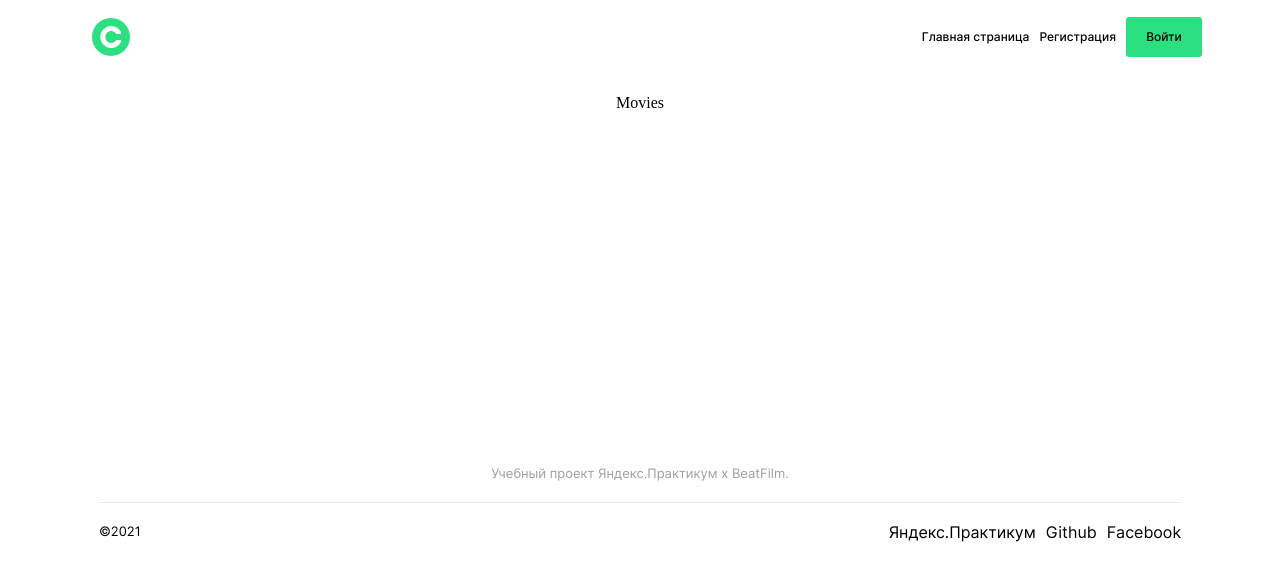
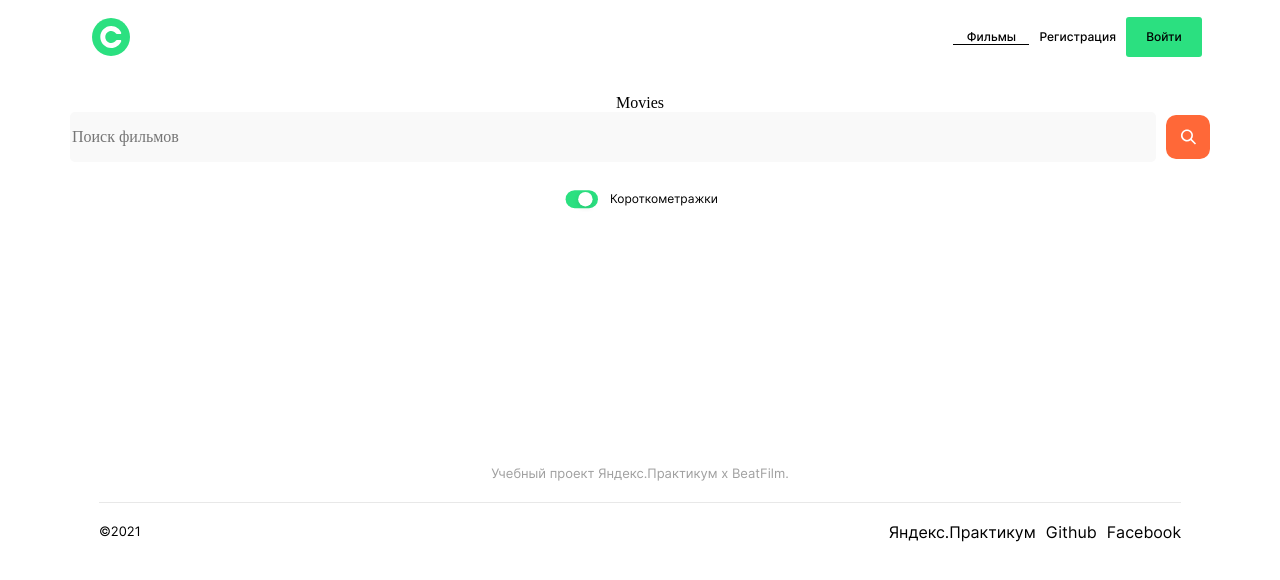
Before and after one commit to interind/movies-explorer-frontend, a React (Create React App) app: page /movies in a window 1280 px wide. Shown: the top 580 px of the page. Built offline with nearby package versions, Linux system fonts and the light colour scheme.

Commit message:
Form + Search

```diff
--- a/src/components/Button/Button.js
+++ b/src/components/Button/Button.js
@@ -21,7 +21,7 @@ Button.propTypes = {
   title: PropTypes.string.isRequired,
   type: PropTypes.string.isRequired,
   children: PropTypes.string,
-  onChange: PropTypes.func.isRequired,
+  onChange: PropTypes.func,
 };
 
 export default Button;
--- a/src/components/FilterCheckbox/FilterCheckbox.css
+++ b/src/components/FilterCheckbox/FilterCheckbox.css
@@ -0,0 +1,43 @@
+.FilterCheckbox[type='checkbox'] {
+  -webkit-appearance: none;
+     -moz-appearance: none;
+          appearance: none;
+  position: absolute;
+  width: 1px;
+  height: 1px;
+  overflow: hidden;
+  clip: rect(0 0 0 0);
+}
+
+.FilterCheckbox {
+  opacity: 1;
+}
+
+.FilterCheckbox:hover {
+  opacity: .3;
+}
+
+.FilterCheckbox[id='span'] {
+  overflow: visible;
+  width: 36px;
+  height: 22px;
+  opacity: 1;
+  background-image: url('../../images/search/tumb/smalltumbOK.svg');
+  background-color: initial;
+  background-repeat: no-repeat;
+  background-size: cover;
+  background-position: center;
+}
+
+.FilterCheckbox[type='checkbox']:checked + .FilterCheckbox[id='span'] {
+  background-image: url('../../images/search/tumb/smalltumbOFF.svg');
+  border: none;
+}
+
+.FilterCheckbox-text {
+  font-family: 'Inter', Arial, Helvetica, sans-serif;
+  font-size: 12px;
+  line-height: 1.5;
+  font-weight: 400;
+  margin-left: 12px;
+}
--- a/src/components/FilterCheckbox/FilterCheckbox.js
+++ b/src/components/FilterCheckbox/FilterCheckbox.js
@@ -0,0 +1,40 @@
+import React from 'react';
+import PropTypes from 'prop-types';
+import Input from '../Input/Input';
+import './FilterCheckbox.css';
+
+function FilterCheckbox({
+  classLabel = '',
+  onInput,
+  onChange,
+  children,
+}) {
+  return (
+    <React.Fragment>
+      <label className={classLabel}>
+      <Input
+          className='FilterCheckbox'
+          type='checkbox'
+          name='checkbox'
+          onChange={onChange}
+          onInput={onInput}/>
+        <span id='span' className='FilterCheckbox'></span>
+        <span className='FilterCheckbox-text'>{children}</span>
+      </label>
+    </React.Fragment>
+  );
+}
+
+FilterCheckbox.propTypes = {
+  value: PropTypes.any,
+  onInput: PropTypes.func,
+  onChange: PropTypes.func,
+  classLabel: PropTypes.string,
+  classCheck: PropTypes.string,
+  idSpan: PropTypes.string,
+  name: PropTypes.string,
+  children: PropTypes.string,
+
+};
+
+export default FilterCheckbox;
--- a/src/components/Form/Form.js
+++ b/src/components/Form/Form.js
@@ -4,7 +4,7 @@ import './Form.css';
 
 function Form({
   nameFrom,
-  className,
+  className = '',
   onSubmit,
   children,
 }) {
@@ -18,7 +18,7 @@ function Form({
 Form.propTypes = {
   className: PropTypes.string.isRequired,
   nameFrom: PropTypes.string.isRequired,
-  children: PropTypes.string.isRequired,
+  children: PropTypes.array.isRequired,
   onSubmit: PropTypes.func.isRequired,
 };
 
--- a/src/components/Header/Header.js
+++ b/src/components/Header/Header.js
@@ -10,12 +10,19 @@ import './Header.css';
 function Header() {
   const history = useHistory();
   const [status, setStatus] = React.useState(false);
+  const page = {
+    path: '/',
+    text: 'Главная страница',
+    active: '',
+    title: 'Перейти на главную страницу',
+    type: 'local',
+  };
   const dataLinks = [
     {
-      path: '/',
-      text: 'Главная страница',
+      path: '/movies',
+      text: 'Фильмы',
       active: '',
-      title: 'Перейти на главную страницу',
+      title: 'Перейти на страницу поиска фильмов',
       type: 'local',
     },
     {
@@ -49,7 +56,7 @@ function Header() {
   return (
     <header className='Header'>
       <div className='Header__container'>
-        <Logo />
+        <Logo element={page}/>
          <Button
           title={'Открыть'}
           type={'button'}
@@ -68,7 +75,7 @@ function Header() {
           onChange={toggleNavbar}
           />
         <Navigation place={popup.place}>
-          <NavTab links={dataLinks} place={popup.place}/>
+          <NavTab links={[page, ...dataLinks]} place={popup.place}/>
           <Button
             title={'Профиль'}
             type={'button'}
--- a/src/components/Input/Input.css
+++ b/src/components/Input/Input.css
@@ -0,0 +1,13 @@
+.Input {
+  box-sizing: border-box;
+  border: 0;
+  width: 100%;
+  font-family: inherit;
+  font-size: inherit;
+  padding: 10px 5px;
+  border-bottom: 1px solid rgba(0, 0, 0, 0.2);
+}
+
+.Input:focus {
+  outline: 1px solid rgba(238, 12, 12, 0.7);
+}
--- a/src/components/Input/Input.js
+++ b/src/components/Input/Input.js
@@ -6,25 +6,22 @@ function Input({
   name,
   type,
   value,
-  children,
-  className,
+  className = '',
   placeholder,
   onInput,
   onChange,
 }) {
   return (
-    <label>
     <input
       className={className}
       name={name}
+      id={`input-${name}`}
       type={type}
       onChange={onChange}
       onInput={onInput}
       placeholder={placeholder}
       value={value}
-        />
-      {children}
-    </label>
+    ></input>
   );
 }
 
@@ -34,9 +31,8 @@ Input.propTypes = {
   placeholder: PropTypes.string,
   name: PropTypes.string.isRequired,
   type: PropTypes.string.isRequired,
-  onChange: PropTypes.func.isRequired,
-  children: PropTypes.string.isRequired,
-  className: PropTypes.string.isRequired,
+  onChange: PropTypes.func,
+  className: PropTypes.string,
 
 };
 
--- a/src/components/Logo/Logo.css
+++ b/src/components/Logo/Logo.css
@@ -8,6 +8,11 @@
   background-size: cover;
 }
 
+.Logo:hover {
+  opacity: .5;
+  cursor: pointer;
+}
+
 @media screen and (max-width: 800px) {
   .Logo {
     margin-left: 30px;
--- a/src/components/Logo/Logo.js
+++ b/src/components/Logo/Logo.js
@@ -1,10 +1,20 @@
 import React from 'react';
+import PropTypes from 'prop-types';
+import { useHistory } from 'react-router-dom';
 import './Logo.css';
 
-function Logo() {
+function Logo({ element }) {
+  const history = useHistory();
+  const pushPageStart = () => {
+    history.push(element.path);
+  };
   return (
-    <div className='Logo'/>
+    <div className='Logo' onClick={pushPageStart} title={element.title}/>
   );
 }
 
+Logo.propTypes = {
+  element: PropTypes.object,
+};
+
 export default Logo;
--- a/src/components/Movies/Movies.js
+++ b/src/components/Movies/Movies.js
@@ -1,9 +1,13 @@
 import React from 'react';
+import SearchForm from '../SearchForm/SearchForm';
 import './Movies.css';
 
 function Movies() {
   return (
-    <div>Movies</div>
+    <React.Fragment>
+      <div>Movies</div>
+      <SearchForm />
+    </React.Fragment>
   );
 }
 
--- a/src/components/SearchForm/SearchForm.css
+++ b/src/components/SearchForm/SearchForm.css
@@ -0,0 +1,70 @@
+.SearchForm {
+  display: flex;
+  justify-content: center;
+  max-width: 1280px;
+  align-self: stretch;
+}
+.SearchForm-container {
+  display: grid;
+  grid-template-columns: 1fr 1fr 1fr 54px;
+  grid-template-rows: 1fr 28px auto;
+  align-items: center;
+  max-width: 1140px;
+  width: 100%;
+  background-color: #fff;
+}
+
+.SearchForm__button-search {
+  grid-column: 4/5;
+  grid-row: 1;
+  width: 44px;
+  height: 44px;
+  margin-left: 10px;
+  background-color: transparent;
+  box-sizing: border-box;
+  border-radius: 10px;
+  border: none;
+  outline: none;
+  background-image: url('../../images/search/search.svg');
+  background-position: center;
+  background-repeat: no-repeat;
+}
+.SearchForm__button-search:hover {
+  opacity: .5;
+  cursor: pointer;
+}
+
+.SearchForm-input {
+  grid-column: 1/4;
+  grid-row: 1;
+  min-height: 50px;
+  background-color: #F9F9F9;
+  border-radius: 5px;
+  border: none;
+  margin-right: auto;
+  box-sizing: border-box;
+  width: 100%;
+  font-family: inherit;
+  font-size: inherit;
+  border: none;
+  outline: none;
+}
+.SearchForm-input:focus {
+  background: linear-gradient(100deg, #fff, #ff6738cb, #fff);
+}
+.SearchForm-label {
+  display: flex;
+  justify-content: center;
+  width: 200px;
+  margin-right: 54px;
+}
+
+.SearchForm-Check {
+  position: relative;
+  grid-column: 2/3;
+  grid-row: 3;
+  display: flex;
+  justify-content: flex-end;
+  align-items: flex-start;
+  align-self: flex-start;
+}
--- a/src/components/SearchForm/SearchForm.js
+++ b/src/components/SearchForm/SearchForm.js
@@ -0,0 +1,25 @@
+import React from 'react';
+import Form from '../Form/Form';
+import Input from '../Input/Input';
+import Button from '../Button/Button';
+import FilterCheckbox from '../FilterCheckbox/FilterCheckbox';
+import './SearchForm.css';
+
+function SearchForm() {
+  return (
+    <section className="SearchForm">
+      <Form className='SearchForm-container' nameFrom='searchForm' onSubmit={(evt) => {
+        evt.preventDefault();
+        return console.dir(evt.target);
+      }}>
+        <Input className={'SearchForm-input'} name='search' type='text' placeholder='Поиск фильмов' />
+        <Button className='SearchForm__button-search' type='submit' title='Поиск' />
+        <div className='SearchForm-Check'>
+          <FilterCheckbox classLabel='SearchForm-label'>Короткометражки</FilterCheckbox>
+        </div>
+      </Form>
+    </section>
+  );
+}
+
+export default SearchForm;
```
Also changed, not shown: src/images/search/tumb/smalltumbOFF.svg (added), src/images/search/tumb/smalltumbOK.svg (added). Lines whose indentation alone changed are shown as unchanged.
